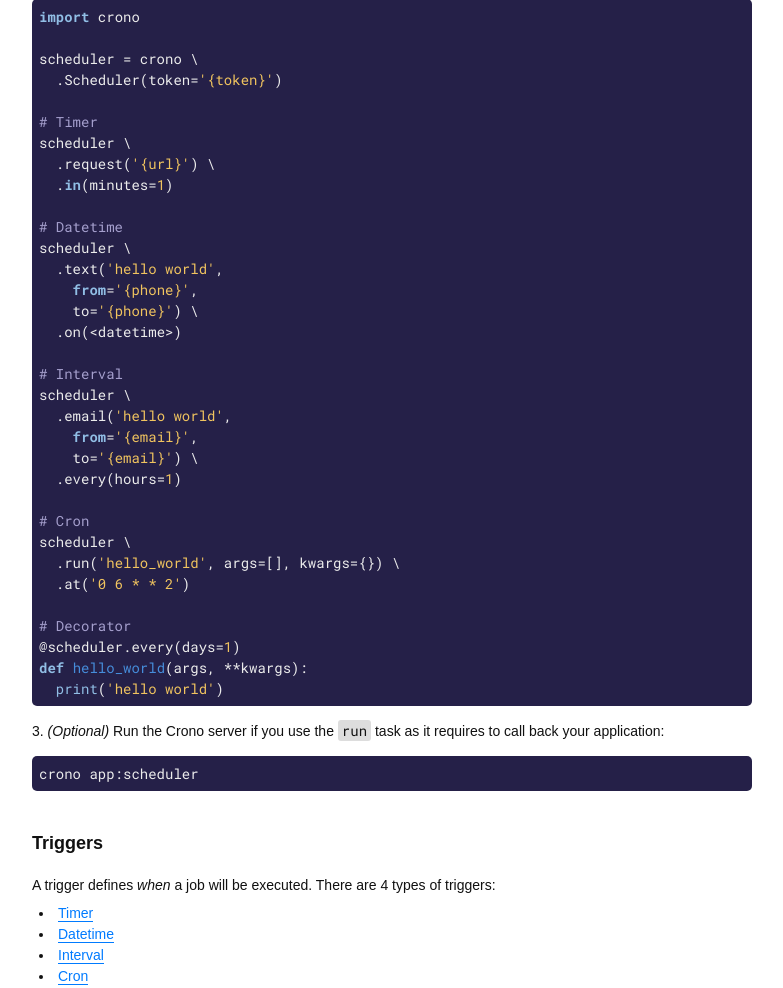
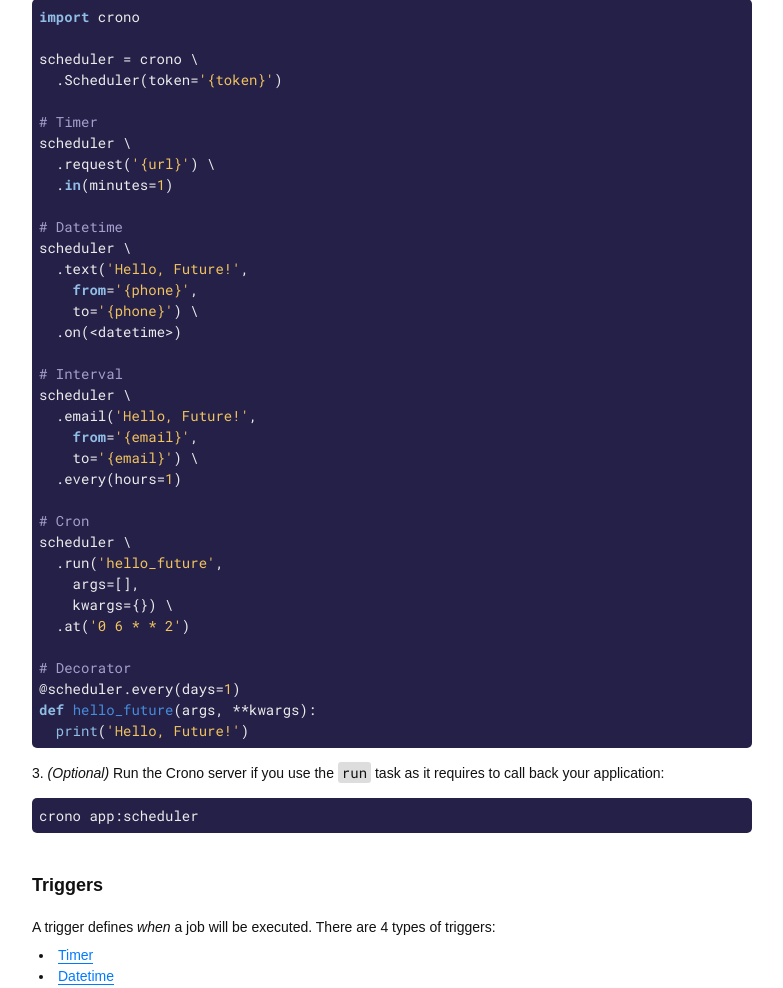
Before and after one commit to gduverger/crono, a Python web app: template api/templates/index.html in a window 1280 px wide. Shown: the part 610-1598 px from the top of the page, without its empty margins (248-1031 px from the left). Run offline with Jinja, Linux system fonts and the light colour scheme; the template is opened without the code that fills it, so the values that code supplies are empty; some libraries are stand-ins or nearby versions; some web fonts are replaced.

Commit message:
hello_future

```diff
--- a/api/templates/index.html
+++ b/api/templates/index.html
@@ -63,27 +63,29 @@ scheduler<span class="br"> \
 
 # Datetime
 scheduler<span class="br"> \
-  </span>.<a href="#tasks">text</a>('hello world', <span class="br">
+  </span>.<a href="#tasks">text</a>('Hello, Future!', <span class="br">
     </span><span class="hljs-keyword-from">from</span>='{phone}', <span class="br">
     </span>to='{phone}')<span class="br"> \
   </span>.<a href="#triggers-datetime">on</a>(&lt;datetime&gt;)
 
 # Interval
 scheduler<span class="br"> \
-  </span>.<a href="#tasks">email</a>('hello world', <span class="br">
+  </span>.<a href="#tasks">email</a>('Hello, Future!', <span class="br">
     </span><span class="hljs-keyword-from">from</span>='{email}', <span class="br">
     </span>to='{email}')<span class="br"> \
   </span>.<a href="#triggers-interval">every</a>(hours=1)
 
 # Cron
 scheduler<span class="br"> \
-  </span>.<a href="#tasks">run</a>('hello_world', args=[], kwargs={})<span class="br"> \
+  </span>.<a href="#tasks">run</a>('hello_future', <span class="br">
+    </span>args=[], <span class="br">
+    </span>kwargs={})<span class="br"> \
   </span>.<a href="#triggers-cron">at</a>('0 6 * * 2')
 
 # Decorator
 @scheduler.<a href="#triggers">every</a>(days=1)
-def hello_world(args, **kwargs):
-  print('hello world')
+def hello_future(args, **kwargs):
+  print('Hello, Future!')
 </code></pre>
 
 <p>3. <em>(Optional)</em> Run the Crono server if you use the <code>run</code> task as it requires to call back your application:</p>
```
